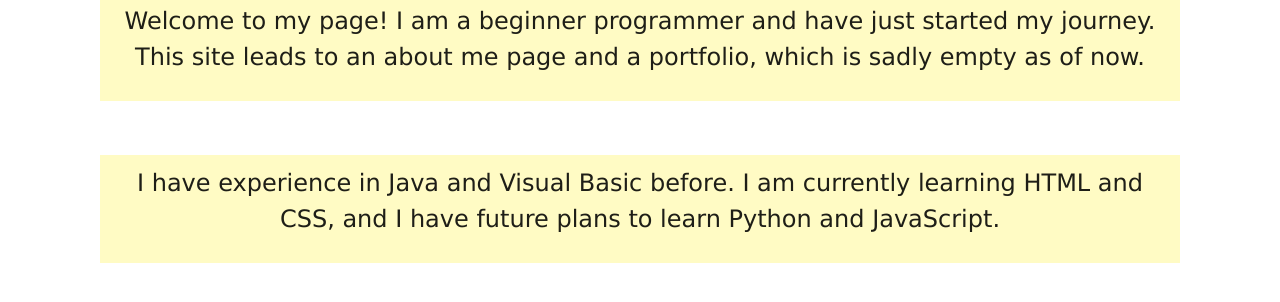
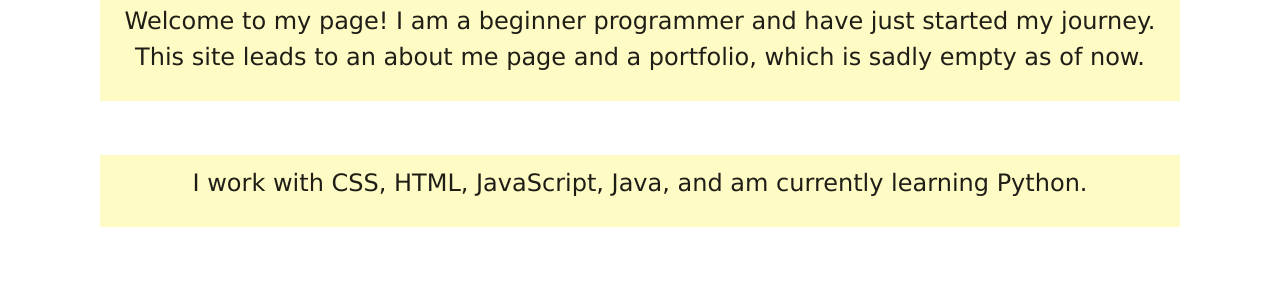
Before and after one commit to nbabey20/Portfolio, a plain HTML site: page index.html in a window 1280 px wide. Shown: the part 464-766 px from the top of the page. Drawn offline with nearby package versions, Linux system fonts and the light colour scheme.

Commit message:
newest lol

```diff
--- a/index.html
+++ b/index.html
@@ -33,8 +33,7 @@
 
             <br>
             <div class="normdiv">
-            <p>I have experience in Java and Visual Basic before. I am currently learning HTML and CSS, and I have future plans
-            to learn Python and JavaScript.
+            <p>I work with CSS, HTML, JavaScript, Java, and am currently learning Python.
             </p>
             </div>
 
```
